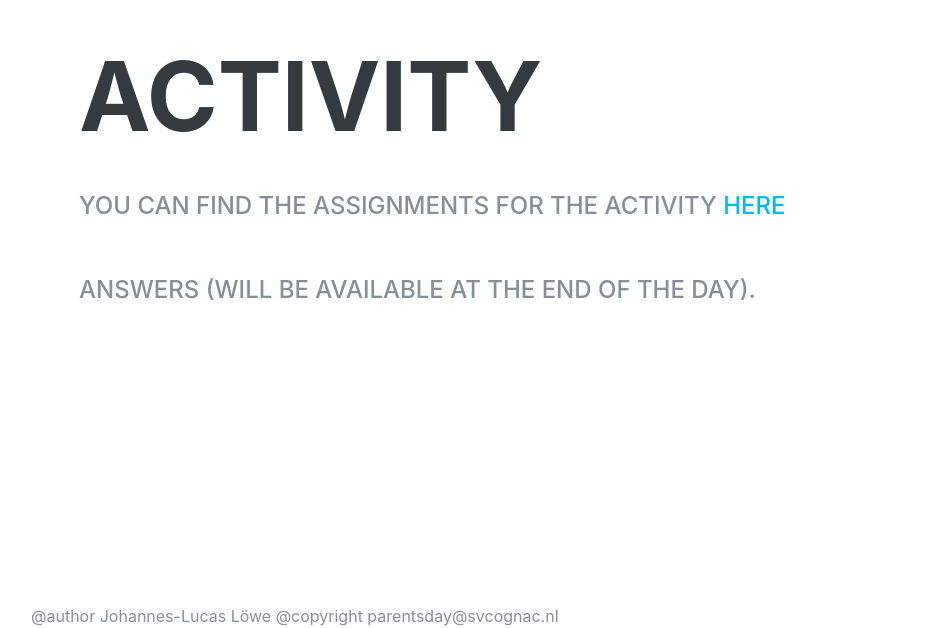
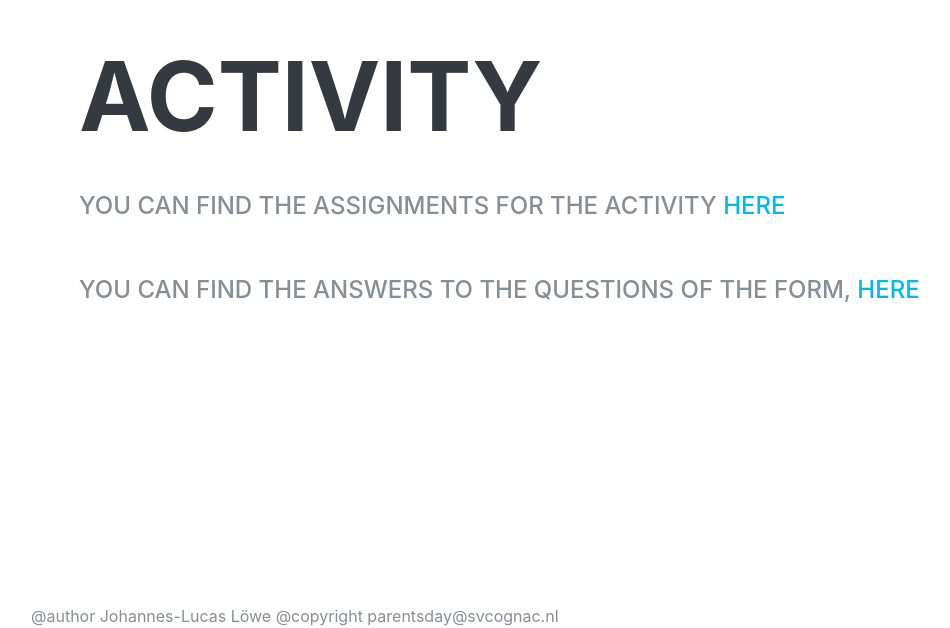
Before and after one commit to parentsday/parentsday.github.io, a website: page index.html in a window 1280 px wide. Shown: the part 1283-1911 px from the top of the page, without its empty margins (1-951 px from the left). Drawn offline with nearby package versions, Linux system fonts and the light colour scheme; files that its build step writes are made by us from their sources; a web font is replaced by a local one.

Commit message:
upload answers

```diff
--- a/index.html
+++ b/index.html
@@ -84,7 +84,7 @@
         <div class="subheading mb-5">
           You can find the assignments for the activity <a href="https://docs.google.com/forms/d/e/1FAIpQLSeljzyOVBR6ExonMnnNBfwACd07btj1OkC7Diwpsgwyrpo6hQ/viewform?usp=sf_link">here</a></div>
         <div class="subheading mb-5">
-          Answers (will be available at the end of the day).
+          You can find the answers to the questions of the form, <a href="docs/answersPC.pdf">here</a>
         </div>
       </div>
 
```
Also changed, not shown: 2 other files.
